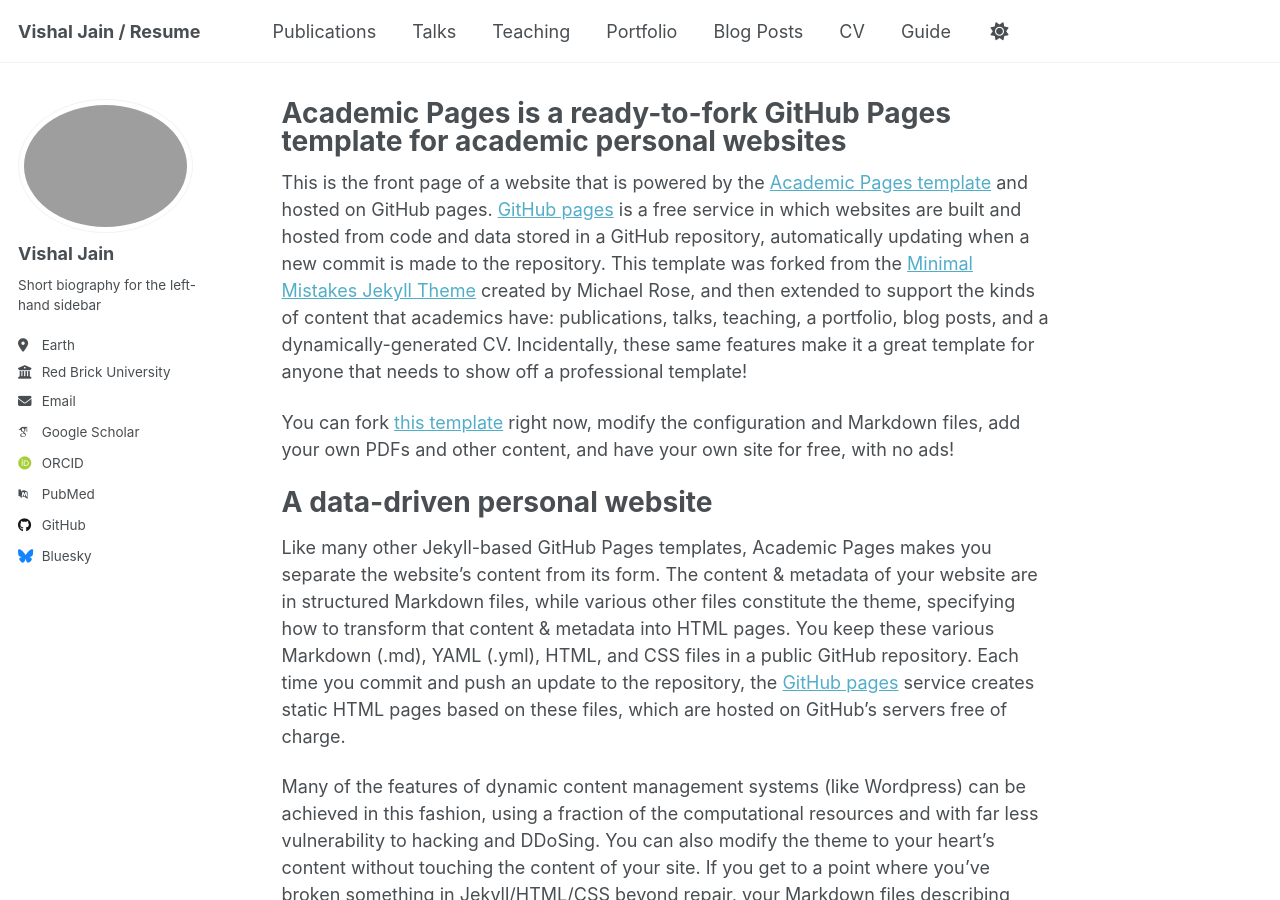
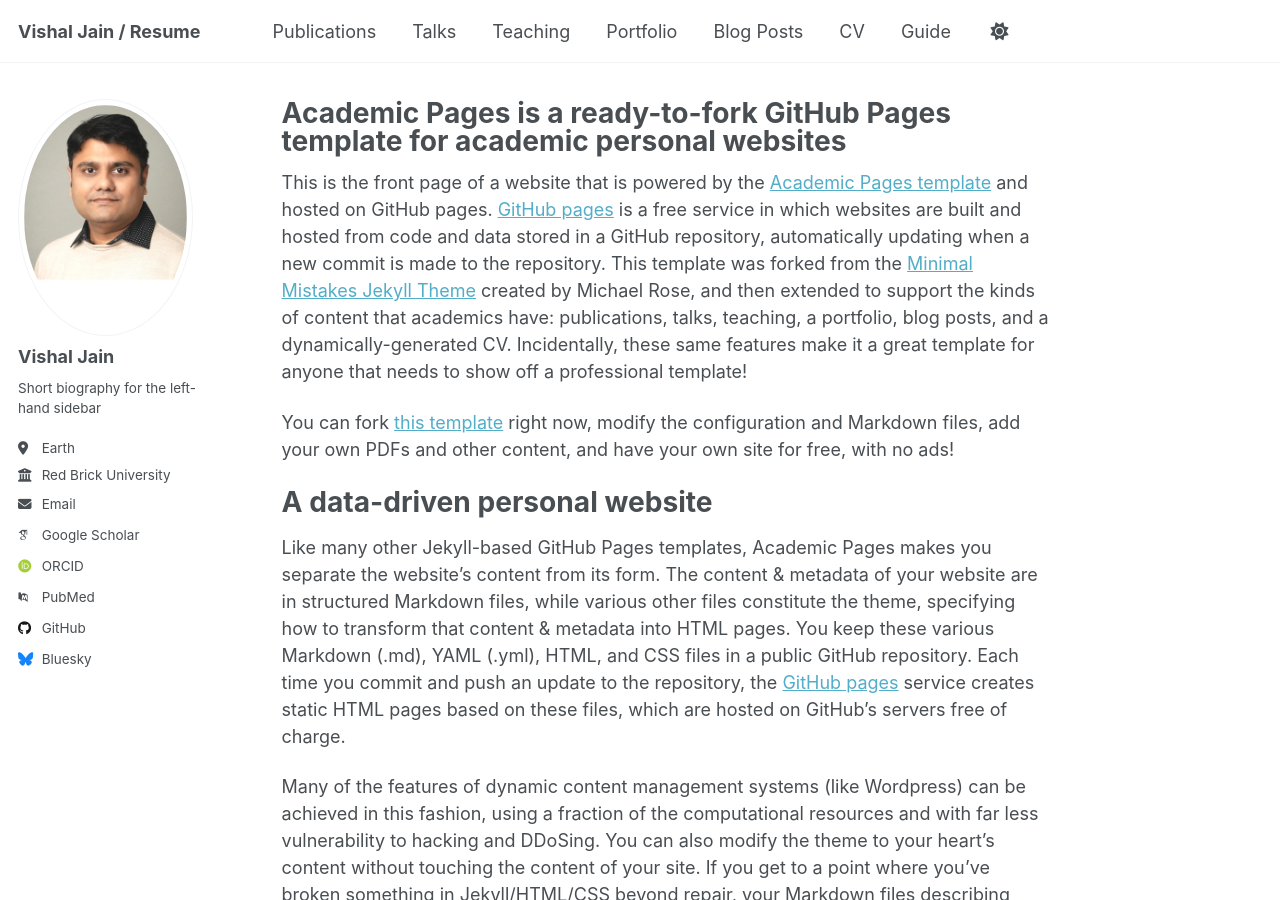
Before and after one commit to drvishaljain-neuro/Resume, a Jekyll site: the page built from _pages/about.md, in a window 1280 px wide and 900 px high. Built offline with Jekyll 4.4.1, drawn with Linux system fonts in a browser that asks for light colours; some web fonts are replaced; a script that is not in the unit is left out.

Commit message:
Update _config.yml

```diff
--- a/_config.yml
+++ b/_config.yml
@@ -23,7 +23,7 @@ repository               : "academicpages/academicpages.github.io"
 #               Additional customization can be done by editing /_includes/author-profile.html
 author:
   # Biographic information
-  avatar           : "Profile Pic_VJ_edit.jpg"
+  avatar           : "Pic_Vishal.jpg"
   name             : "Vishal Jain"
   pronouns         : # example: "he/him"
   bio              : "Short biography for the left-hand sidebar"
```
